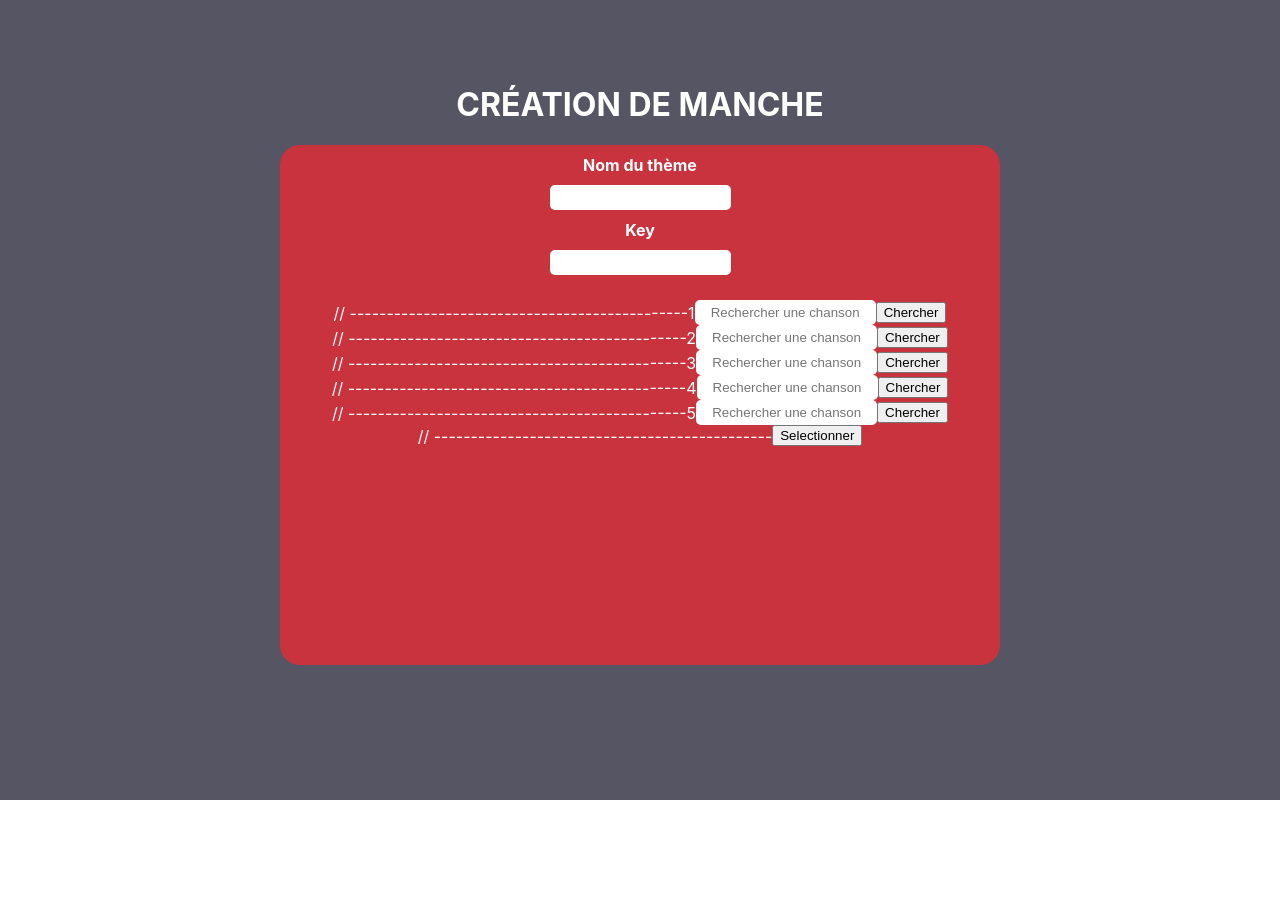
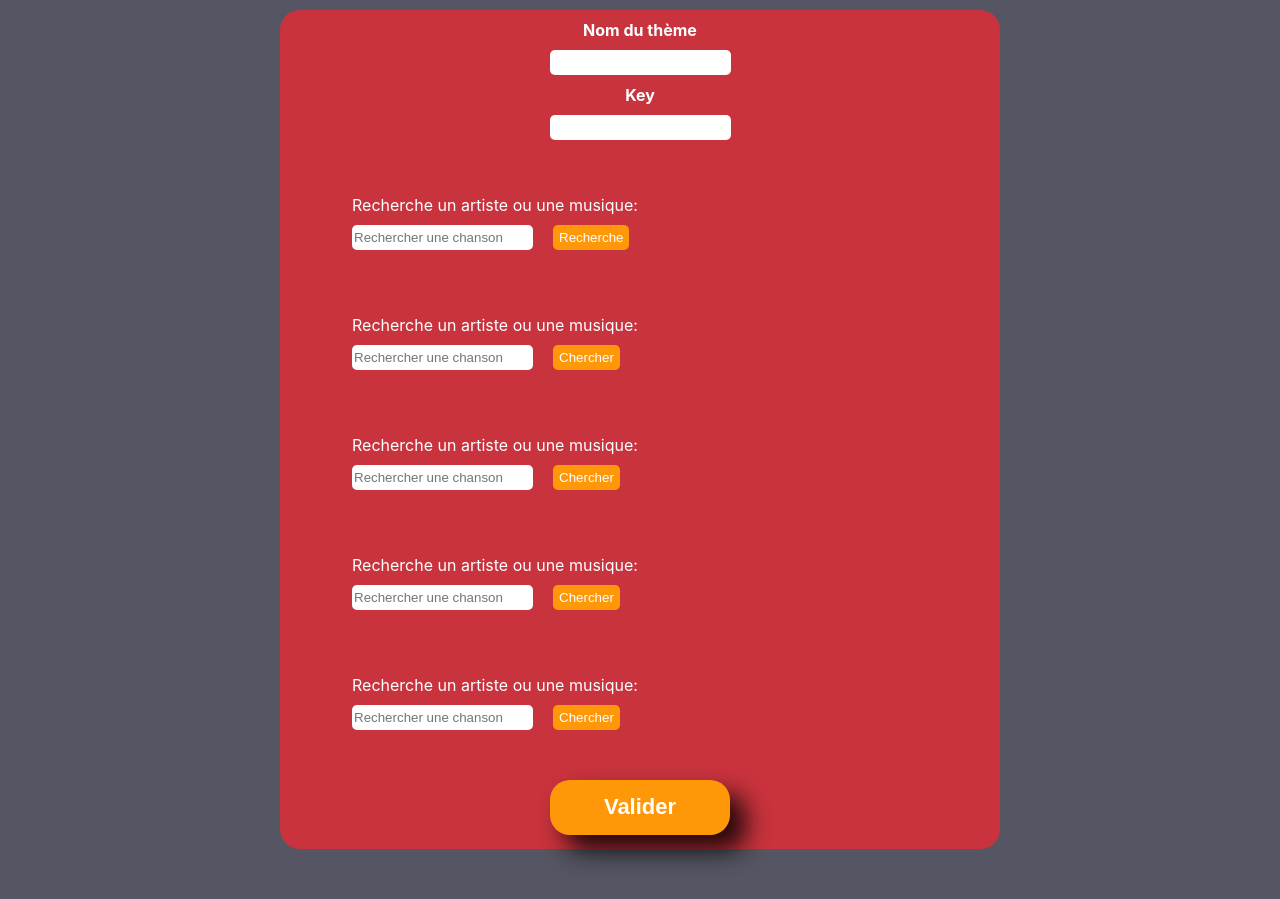
Before and after one commit to MathildeBeaufils/guessthekey, a Next.js app in the folder frontend/: page /createround in a window 1280 px wide. Before the commit the page ends 800 px from the top, so only its background shows below. Built offline with nearby package versions, Linux system fonts and the light colour scheme.

Commit message:
css basique

```diff
--- a/frontend/components/CreateRound.js
+++ b/frontend/components/CreateRound.js
@@ -5,6 +5,9 @@ import { useSelector } from 'react-redux';
 
 function CreateRound() {
     const router = useRouter();
+    const user = 'bbb' // useSelector((state)=>state.user.value.username);
+    // decommenté le router
+    // refactoriser
 
     const backendUrl = "http://localhost:3000";
 
@@ -27,14 +30,14 @@ function CreateRound() {
         })
         .then((data) => {
             console.log("Manche créée avec succès !", data);
-            // setTheme('');
-            // setKey('');
-            // setSelectedItem1('');
-            // setSelectedItem2('');
-            // setSelectedItem3('');
-            // setSelectedItem4('');
-            // setSelectedItem5('');
-            // setSelectedItem([]);
+            setTheme('');
+            setKey('');
+            setSelectedItem1('');
+            setSelectedItem2('');
+            setSelectedItem3('');
+            setSelectedItem4('');
+            setSelectedItem5('');
+            setSelectedItem([]);
 
             // router.push("/lobbypage");
         })
@@ -54,8 +57,6 @@ function CreateRound() {
     const [selectList4, setSelectList4] = useState([]);
     const [song5, setSong5] = useState("");
     const [selectList5, setSelectList5] = useState([]);
-
-    const user = 'bbb' // useSelector((state)=>state.user.value.username);
 
     const [theme, setTheme] = useState('');
     const [key, setKey] = useState('');
@@ -174,20 +175,23 @@ function CreateRound() {
                   onChange={(e) => setKey(e.target.value)}
                   required
                 />
-
             </div>
             <div className={styles.title_container}>
-            // ----------------------------------------------1
+              <div className={styles.title}>
+                <div>
+                    <label>
+                      Recherche un artiste ou une musique:<br></br>
                     <input
                       type="text"
-                className={styles.input}
+                      className={styles.inputrecherche}
                       value={song1}
                       onChange={(e) => setSong1(e.target.value)}
                       placeholder="Rechercher une chanson"
                       required
                     />
-              <button onClick={() => searchsong1(song1)}>Chercher</button>
-
+                    </label>
+                    <button onClick={() => searchsong1(song1)} className={styles.recherche} >Recherche</button>
+                </div>
                 <div className={styles.radioGroup}>
                     {selectList1.map((item, i) => (
                     <label key={i} className={styles.radioLabel}>
@@ -201,19 +205,23 @@ function CreateRound() {
                     </label>
                     ))}
                 </div>
+              </div>
 
-
-            // ----------------------------------------------2
+              <div className={styles.title}>
+                <div>
+                    <label>
+                      Recherche un artiste ou une musique:<br></br>
                     <input
                       type="text"
-                className={styles.input}
+                      className={styles.inputrecherche}
                       value={song2}
                       onChange={(e) => setSong2(e.target.value)}
                       placeholder="Rechercher une chanson"
                       required
                     />
-              <button onClick={() => searchsong2(song2)}>Chercher</button>
-
+                    </label>
+                    <button onClick={() => searchsong2(song2)} className={styles.recherche}>Chercher</button>
+                  </div>
                   <div className={styles.radioGroup}>
                     {selectList2.map((item2, i) => (
                     <label key={i} className={styles.radioLabel}>
@@ -227,17 +235,23 @@ function CreateRound() {
                     </label>
                     ))}
                 </div>
-              // ----------------------------------------------3
+              </div>
+
+              <div className={styles.title}>
+                <div>
+                  <label>
+                      Recherche un artiste ou une musique:<br></br>
                   <input
                     type="text"
-                className={styles.input}
+                    className={styles.inputrecherche}
                     value={song3}
                     onChange={(e) => setSong3(e.target.value)}
                     placeholder="Rechercher une chanson"
                     required
                   />
-              <button onClick={() => searchsong3(song3)}>Chercher</button>
-
+                  </label>
+                  <button onClick={() => searchsong3(song3)} className={styles.recherche}>Chercher</button>
+                </div>
                 <div className={styles.radioGroup}>
                     {selectList3.map((item3, i) => (
                     <label key={i} className={styles.radioLabel}>
@@ -251,17 +265,23 @@ function CreateRound() {
                     </label>
                     ))}
                 </div>
-              // ----------------------------------------------4
+              </div>
+
+              <div className={styles.title}>
+                <div>
+                  <label>
+                    Recherche un artiste ou une musique:<br></br>
                     <input
                       type="text"
-                className={styles.input}
+                      className={styles.inputrecherche}
                       value={song4}
                       onChange={(e) => setSong4(e.target.value)}
                       placeholder="Rechercher une chanson"
                       required
                     />
-              <button onClick={() => searchsong4(song4)}>Chercher</button>
-
+                  </label>
+                  <button onClick={() => searchsong4(song4)} className={styles.recherche}>Chercher</button>
+                </div>
                 <div className={styles.radioGroup}>
                     {selectList4.map((item, i) => (
                     <label key={i} className={styles.radioLabel}>
@@ -275,17 +295,23 @@ function CreateRound() {
                     </label>
                     ))}
                 </div>
-              // ----------------------------------------------5
+              </div>
+
+              <div className={styles.title}>
+                <div>
+                  <label>
+                    Recherche un artiste ou une musique:<br></br>
                     <input
                       type="text"
-                className={styles.input}
+                      className={styles.inputrecherche}
                       value={song5}
                       onChange={(e) => setSong5(e.target.value)}
                       placeholder="Rechercher une chanson"
                       required
                     />
-              <button onClick={() => searchsong5(song5)}>Chercher</button>
-
+                  </label>
+                  <button onClick={() => searchsong5(song5)} className={styles.recherche}>Chercher</button>
+                </div>
               <div className={styles.radioGroup}>
                   {selectList5.map((item, i) => (
                   <label key={i} className={styles.radioLabel}>
@@ -299,9 +325,9 @@ function CreateRound() {
                   </label>
                   ))}
               </div>
-              // ----------------------------------------------
+            </div>
 
-              <button onClick={() => trackValidate()}>Selectionner</button>
+              <button onClick={() => trackValidate()} className={styles.valider} >Valider</button>
             </div>
             <div className={styles.button_place}>
             </div>
--- a/frontend/styles/createRound.module.css
+++ b/frontend/styles/createRound.module.css
@@ -1,7 +1,8 @@
 .container {
   background-color: #555563;
   width: 100%;
-  height: 100vh;
+  min-height: 100vh;
+  height: auto;
   display: flex;
   align-items: center;
   justify-content: center;
@@ -29,8 +30,9 @@
 .round_container {
   background-color: #c9333d;
   width: 90vh;
-  height: 65vh;
+  height: auto;
   border-radius: 20px;
+  margin-bottom: 50px;
 }
 
 .input_container {
@@ -49,6 +51,15 @@
   margin-top: 25px;
 }
 
+.title{
+  display: flex;
+  flex-direction: column;
+  height: auto;
+  width: 80%;
+  gap: 20px;
+  margin-bottom: 15px;
+  margin-top: 30px;
+}
 
 .title_button {
   margin-right: 20px;
@@ -62,108 +73,39 @@
   border: none;
 }
 
-.button {
-  width: 30%;
-  padding: 3%;
-  margin: -5%;
+
+.inputrecherche {
+  border-radius: 5px;
+  border: none;
+  height: 25px;
+  margin-top: 10px;
+  margin-right: 20px;
+}
+.recherche{
+  background-color: #FF9809;
+  color: white;
+  border-radius: 5px;
+  border: none;
+  height: 25px;
+  margin-top: 10px;
+  margin-right: 20px;
+}
+.valider{
+  width: 25%;
+  padding: 2%;
+  margin: 2%;
   border-radius: 20px;
-  background-color: #ff9809;
+  box-shadow: 15px 15px 25px 1px rgba(0, 0, 0, 0.82);
+  -webkit-box-shadow: 15px 15px 25px 1px rgba(0, 0, 0, 0.82);
+  -moz-box-shadow: 15px 15px 25px 1px rgba(0, 0, 0, 0.82);
+  background-color: #FF9809;
+  border: #FF9809;
   color: white;
-  border: none;
+  cursor: pointer;
+  font-size: 22px;
+  font-weight: bolder;
+
 }
-
-.button_place{display: flex;
-justify-content: center;
-align-items: center;
-margin-top: 45px;}
-
-.modal_overlay {
-  position: fixed;
-  top: 0;
-  left: 0;
-  right: 0;
-  bottom: 0;
-  background-color: rgba(0, 0, 0, 0.6); /* Fond semi-transparent */
-  display: flex;
-  justify-content: center;
-  align-items: center;
-  z-index: 1000; /* Assure que la modale est au-dessus du reste */
-  padding: 20px; /* Padding pour les petits écrans */
-}
-
-.modal_content {
-  background-color: white;
-  padding: 30px;
-  border-radius: 10px;
-  box-shadow: 0 8px 25px rgba(0, 0, 0, 0.2);
-  width: 90%;
-  max-width: 500px; /* Largeur maximale de la modale */
-  display: flex;
-  flex-direction: column;
-  gap: 15px; /* Espace entre les éléments de la modale */
-  box-sizing: border-box;
-}
-
-.modal_title {
-  font-size: 1.8rem;
-  font-weight: bold;
-  color: black;
-  text-align: center;
-  margin-bottom: 15px;
-}
-
-.modal_label {
-  display: block;
-  font-size: 1rem;
-  font-weight: bold;
-  color: #555;
-  margin-bottom: 5px;
-}
-
-.modal_input {
-  width: calc(100% - 20px);
-  padding: 10px;
-  border: 1px solid #ccc;
-  border-radius: 5px;
-  font-size: 1rem;
-  box-sizing: border-box;
-}
-
-.modal_buttons_wrapper {
-  display: flex;
-  justify-content: space-around;
-  gap: 15px;
-  margin-top: 20px;
-}
-
-.modal_cancel_button,
-.modal_save_button {
-  padding: 10px 20px;
-  border: none;
-  border-radius: 5px;
-  cursor: pointer;
-  font-size: 1rem;
-  font-weight: bold;
-
-  flex: 1;
-}
-
-.modal_cancel_button {
-  background-color: #6c757d;
-  color: white;
-}
-
-.modal_cancel_button:hover {
-  background-color: #5a6268;
-}
-
-.modal_save_button {
-  background-color: #ff9809;
-  color: white;
-}
-
-
-
 
 @media (max-width: 768px) {
   .manche {
```
Also changed, not shown: 1 other file (tests, documents, lock files or other folders). Lines whose indentation alone changed are shown as unchanged.
